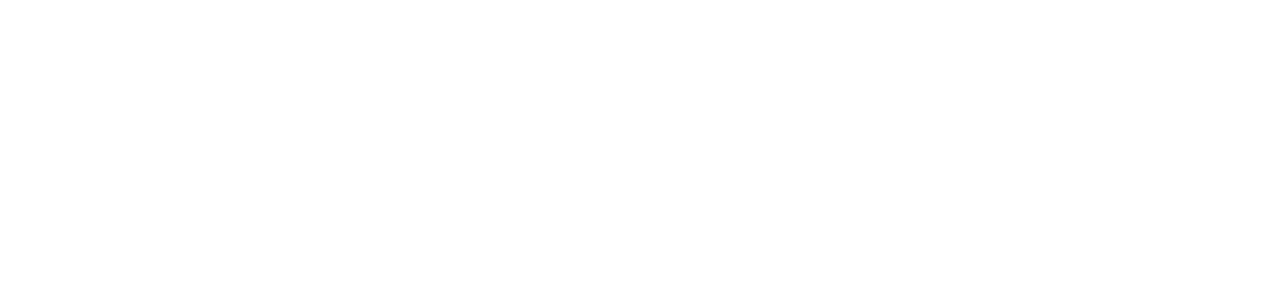
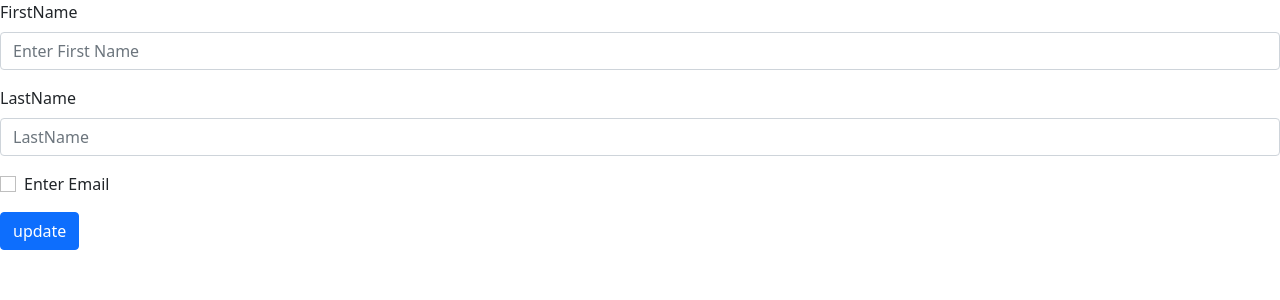
Before and after one commit to kothapallypavan/vsap-frontend, a React (Create React App) app in the folder frontendapp/: page /profile in a window 1280 px wide. Before the commit this address had no page. Shown: the top 300 px of the page. Built offline with nearby package versions, Linux system fonts and the light colour scheme.

Commit message:
update
update

```diff
--- a/frontendapp/src/App.js
+++ b/frontendapp/src/App.js
@@ -3,6 +3,7 @@ import Home from './components/home';
 import {BrowserRouter as Router,Route,Routes} from "react-router-dom";
 import Loanform from './components/loanform';
 import Signup from './components/signup';
+import Profile from './components/profile';
 
 function App() {
   return (
@@ -11,6 +12,7 @@ function App() {
         <Route exact path="/" element={<Home/>}></Route>
         <Route exact path="/loanform" element={<Loanform/>}></Route>
         <Route exact path="/signup" element={<Signup/>}></Route>
+        <Route exact path="/profile"element={<Profile/>}></Route>
       </Routes>
     </Router>
   );
--- a/frontendapp/src/components/profile.js
+++ b/frontendapp/src/components/profile.js
@@ -0,0 +1,26 @@
+import Button from 'react-bootstrap/Button';
+import Form from 'react-bootstrap/Form';
+
+function profile() {
+  return (
+    <Form>
+      <Form.Group className="mb-3" controlId="formbasicFirstName">
+        <Form.Label>FirstName</Form.Label>
+        <Form.Control type="FirstName" placeholder="Enter First Name" />
+      </Form.Group>
+
+      <Form.Group className="mb-3" controlId="formBasicLastName">
+        <Form.Label>LastName</Form.Label>
+        <Form.Control type="LastName" placeholder="LastName" />
+      </Form.Group>
+      <Form.Group className="mb-3" controlId="formBasicEmail">
+        <Form.Check type="Email" label="Enter Email" />
+      </Form.Group>
+      <Button variant="primary" type="update">
+        update
+      </Button>
+    </Form>
+  );
+}
+
+export default profile;
```
Also changed, not shown: frontendapp/src/components/loanform copy.js (deleted, +0 -42 lines).
